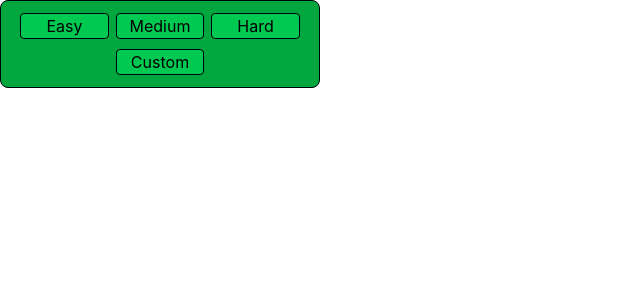
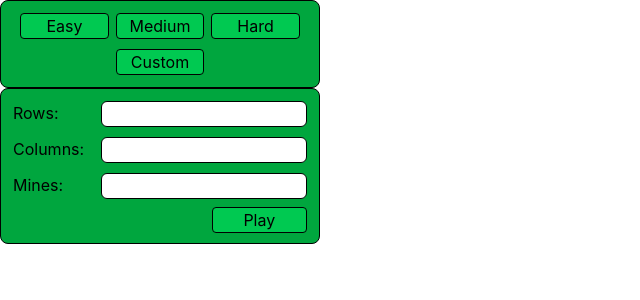
Before and after one commit to HLT4/ReactMinesweeper, a React (Vite) app in the folder minesweeper/: page / in a window 1280 px wide. Both pictures are taken after a click on the button "Custom". Shown: the top 300 px of the page, without its empty margins (0-640 px from the left). Built offline with nearby package versions, Linux system fonts and the light colour scheme.

Commit message:
Custom-sized games can be created

```diff
--- a/minesweeper/src/App.jsx
+++ b/minesweeper/src/App.jsx
@@ -9,12 +9,13 @@ function App() {
 
   const [settings, setSettings] = useState([0, 0, 0]);
   const [mineCount, setMineCount] = useState(null);
+  const [custom, setCustom] = useState(false);
   const game = useRef(null);
 
   return (
     <>
-      <Difficulty setSettings={setSettings} setMineCount={setMineCount} />
-      {/* <Settings setSettings={setSettings} setMineCount={setMineCount} /> */}
+      <Difficulty setSettings={setSettings} setMineCount={setMineCount} setCustom={setCustom} custom={custom} />
+      <Settings setSettings={setSettings} setMineCount={setMineCount} custom={custom} />
       <Minecounter mineCount={mineCount} />
       <Minesweeper game={game} settings={settings} mineCount={mineCount} setMineCount={setMineCount} />
     </>
--- a/minesweeper/src/Difficulty.jsx
+++ b/minesweeper/src/Difficulty.jsx
@@ -1,6 +1,6 @@
 
 
-function Difficulty({ setSettings, setMineCount }) {
+function Difficulty({ setSettings, setMineCount, setCustom, custom }) {
 
     return (
         <div className="flex flex-col gap-2.5 w-xs p-3 border rounded-lg bg-green-600">
@@ -16,8 +16,8 @@ function Difficulty({ setSettings, setMineCount }) {
                 </button>
             </div>
             <div className="flex justify-evenly">
-                <button className="w-3/10 border rounded-sm bg-green-500">
-                Custom
+                <button onClick={ () => setCustom( custom ? false : true ) } className="w-3/10 border rounded-sm bg-green-500">
+                    Custom
                 </button>
             </div>
         </div>
--- a/minesweeper/src/Settings.jsx
+++ b/minesweeper/src/Settings.jsx
@@ -1,7 +1,11 @@
 /**
  * @returns React component for choosing the settings for the minesweeper game
  */
-function Settings({ setSettings, setMineCount }) {
+function Settings({ setSettings, setMineCount, custom }) {
+
+    if (!custom) {
+        return(<></>);
+    }
 
     const play = (event) => {
         event.preventDefault();
@@ -46,7 +50,7 @@ function Settings({ setSettings, setMineCount }) {
     // easy, medium or hard with a custom game as an option
     return (
         <>
-          <form id="settingsForm" className="flex flex-col gap-2.5 w-xs p-3 pb-11 border rounded-lg bg-green-600 relative">
+          <form id="settingsForm" className="flex flex-col gap-2.5 w-xs p-3 pb-11 border rounded-lg bg-green-600 absolute">
             <div className="justify-between">
               <label htmlFor="rows">Rows:</label>
               <input type="number" id="rows" name="settings" className="text-right border-solid border rounded-md float-right bg-white w-7/10"/>
```
